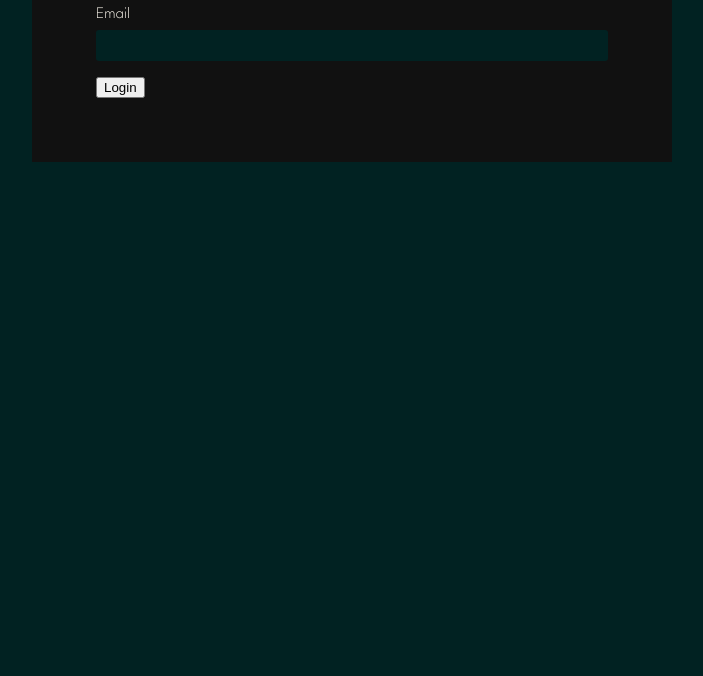
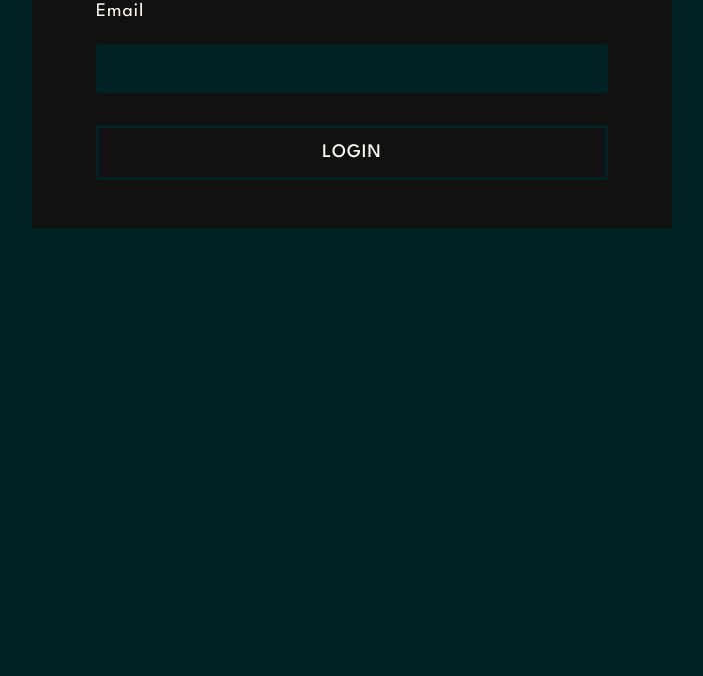
Before and after one commit to Nimira43/HTMX-Login-Form, a website: page temp.html in a window 1280 px wide. Shown: the part 212-888 px from the top of the page, without its empty margins (288-991 px from the left). Drawn offline with Linux system fonts and the light colour scheme.

Commit message:
More form styling.

```diff
--- a/public/style.css
+++ b/public/style.css
@@ -33,8 +33,9 @@ form {
   width: 90%;
   max-width: 40rem;
   background-color: #111;
-  padding: 3rem 4rem;
+  padding: 2rem 4rem;
   margin: 5rem auto;
+  border-radius: 3px;
 }
 
 .control {
@@ -43,18 +44,48 @@ form {
 
 form label {
   display: block;
-  margin-bottom: 0.5rem;
-  font-weight: 200;
+  margin-top: 2rem;
+  margin-bottom: 1.5rem;
+  font-weight: 400;
+  font-size: 1.2rem;
+  letter-spacing: 1px;
   color: #fffaf0;
 }
 
 form input {
   font: inherit;
+  font-size: 1.2rem;
+  font-weight: 400;
+  letter-spacing: 1px;
   width: 100%;
-  padding: 0.5rem;
+  padding: 1rem;
+  margin-bottom: 1rem;
   border-radius: 3px;
   border: none;
   outline: none;
   background: #012222;
   color: #fffaf0;
 }
+
+form button {
+  width: 100%;
+  font: inherit;
+  font-size: 1.2rem;
+  font-weight: 500;
+  letter-spacing: 1px;
+  text-transform: uppercase;
+  cursor: pointer;
+  padding: 1rem 1.5rem;
+  margin-top: 0;
+  border: 3px solid #012222;
+  border-radius: 3px;
+  background: transparent;
+  color: #fffaf0;
+  transition: all 0.3s ease-in;
+}
+
+form button:hover {
+  background: #fffaf0;
+  border-color: #fffaf0;
+  color: #012222;
+}
```
